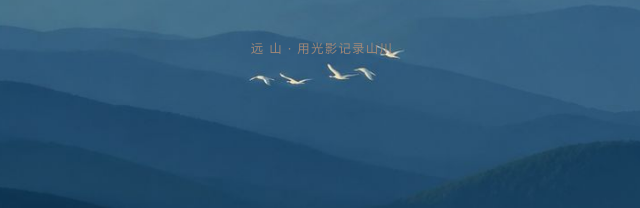
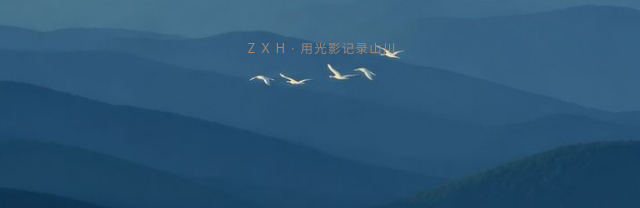
Before and after one commit to xihaooooooo/xihaooooooo.github.io, a website: page posts.html in a window 1280 px wide. Shown: the part 407-615 px from the top of the page, 318-958 px from the left. Drawn offline with nearby package versions, Linux system fonts and the light colour scheme.

Commit message:
footer 改为 Z X H

```diff
--- a/posts.html
+++ b/posts.html
@@ -399,7 +399,7 @@
 </section>
 
 <footer>
-  <p>远 山 · 用光影记录山川</p>
+  <p>Z X H · 用光影记录山川</p>
 </footer>
 
 <script>
```
